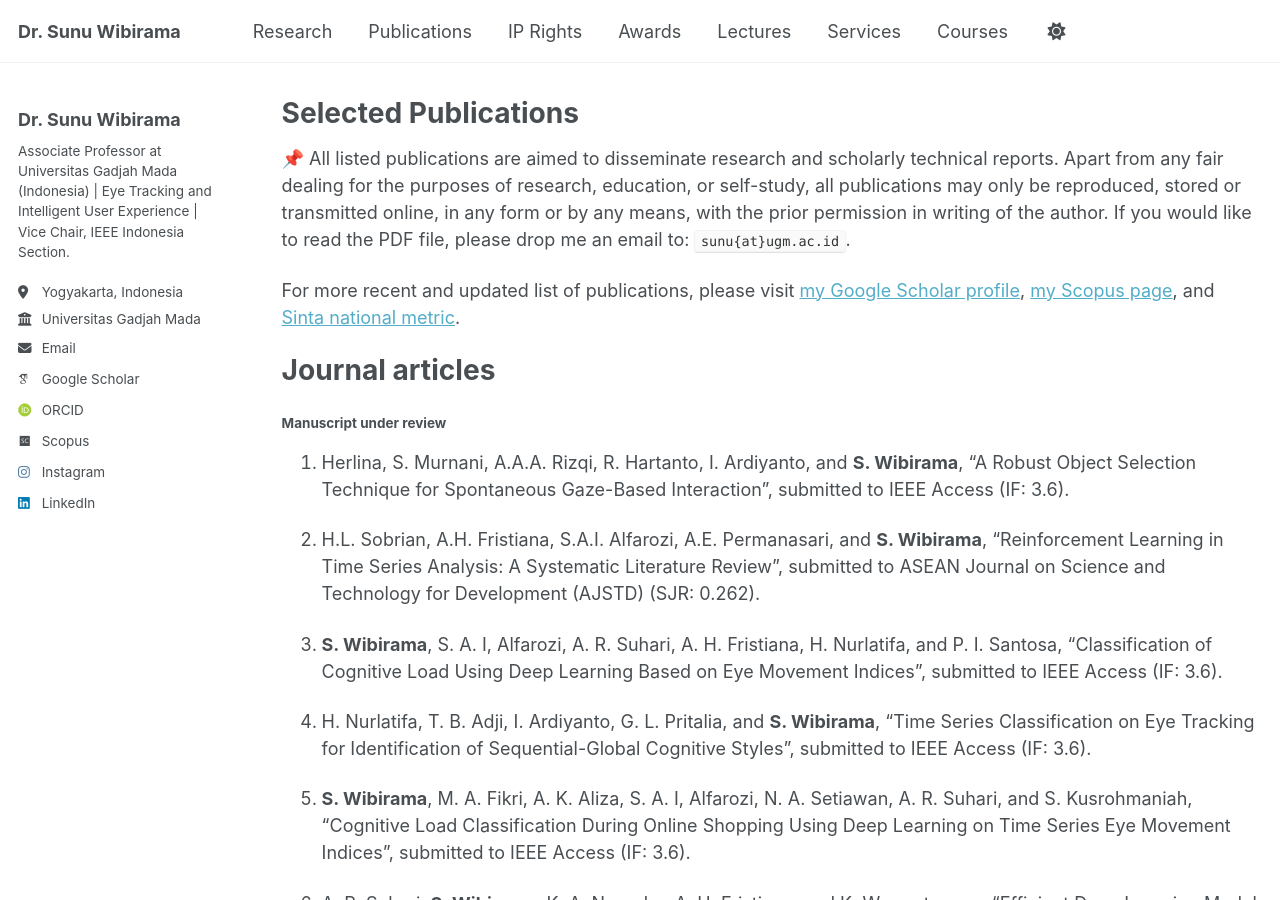
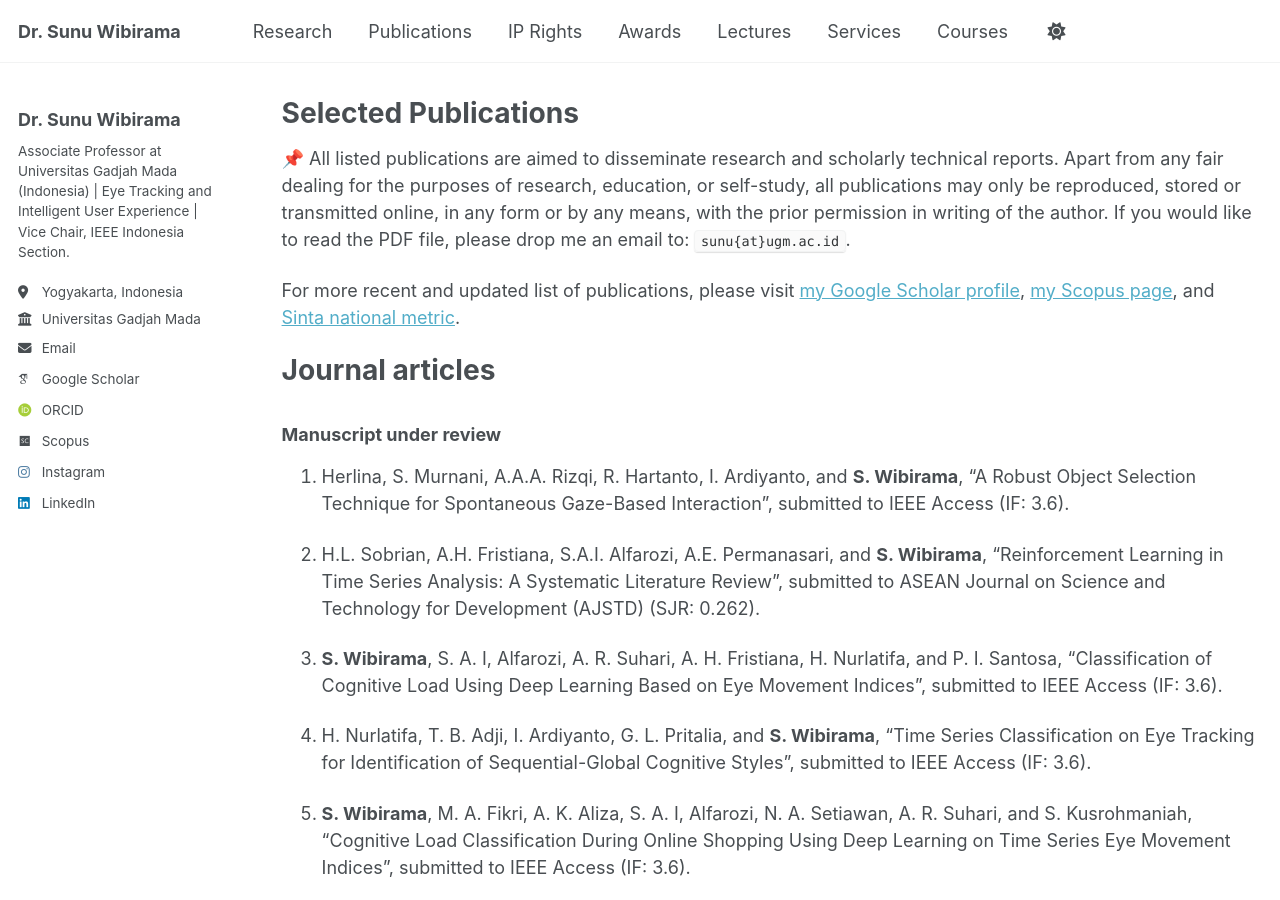
Before and after one commit to wibirama/wibirama.github.io, a Jekyll site: the page built from _pages/allpublications.md, in a window 1280 px wide and 900 px high. Built offline with Jekyll 4.4.1, drawn with Linux system fonts in a browser that asks for light colours; emoji names are drawn with the system emoji font; some web fonts are replaced; a script that is not in the unit is left out.

```diff
--- a/_pages/allpublications.md
+++ b/_pages/allpublications.md
@@ -16,7 +16,7 @@ For more recent and updated list of publications, please visit [my Google Schola
 Journal articles
 ======
 
-#### Manuscript under review
+### Manuscript under review
 1. Herlina, S. Murnani, A.A.A. Rizqi, R. Hartanto, I. Ardiyanto, and **S. Wibirama**, "A Robust Object Selection Technique for Spontaneous Gaze-Based Interaction", submitted to IEEE Access (IF: 3.6).
 
 2. H.L. Sobrian, A.H. Fristiana, S.A.I. Alfarozi, A.E. Permanasari, and **S. Wibirama**, "Reinforcement Learning in Time Series Analysis: A Systematic Literature Review", submitted to ASEAN Journal on Science and Technology for Development (AJSTD) (SJR: 0.262).
@@ -32,7 +32,7 @@ Journal articles
 8. K. A. Nugraha, **S. Wibirama**, and I. Ardiyanto, "Fine-tuning Deep Neural Network for Saliency Prediction in Movie Poster Documents", submitted ICT Express (IF: 4.2).
 
 
-#### Published articles in international journals (indexed by Scopus and/or ISI Thomson Reuters)
+### Published articles in international journals (indexed by Scopus and/or ISI Thomson Reuters)
 
 1. D.S.E. Atmaja, **S. Wibirama**, M.K. Herliansyah, A. Sudiarso, ["Comparative Study of Integral Image and Normalized Cross-Correlation Methods for Defect Detection on Batik Klowong Fabric"](https://doi.org/10.1016/j.rineng.2025.104124),  Results in Engineering, Vol. 25, pp. 104124, 2025. (IF: 5.0).
 
```
